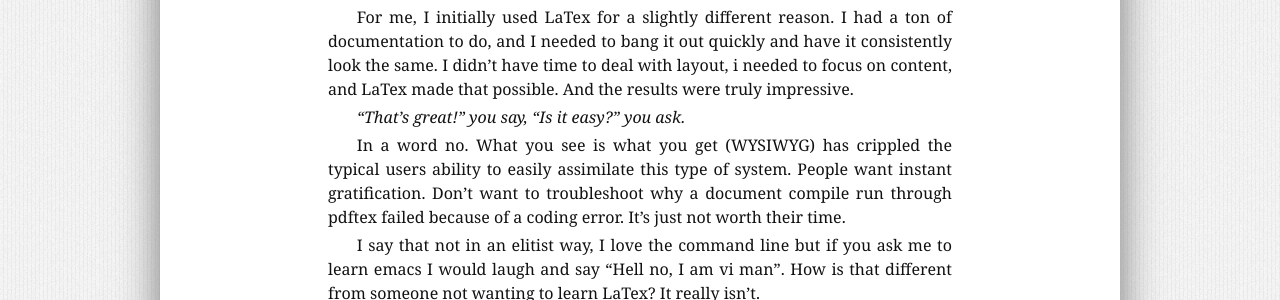
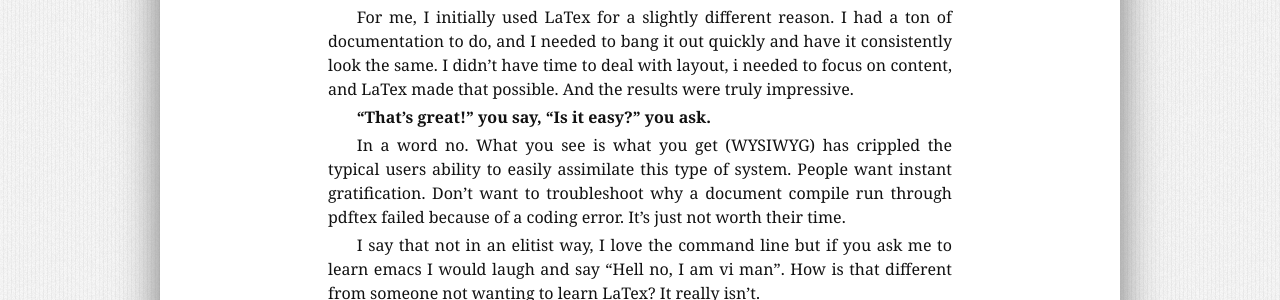
Before and after one commit to stvlange/stvlange.github.com, a Jekyll site: the page built from _posts/2013-04-01-Less-is-More.markdown, in a window 1280 px wide. Shown: the part 1304-1604 px from the top of the page. Built offline with Jekyll 4.4.1, drawn with Linux system fonts in a browser that asks for light colours.

```diff
--- a/_posts/2013-04-01-Less-is-More.markdown
+++ b/_posts/2013-04-01-Less-is-More.markdown
@@ -18,7 +18,7 @@ I say typeset because unlike justification in Word the resulting text looks like
 
 For me, I initially used LaTex for a slightly different reason.  I had a ton of documentation to do, and I needed to bang it out quickly and have it consistently look the same.  I didn't have time to deal with layout, i needed to focus on content, and LaTex made that possible.  And the results were truly impressive.
 
-<cite>*"That's great!" you say, "Is it easy?" you ask.*</cite>
+<b>"That's great!" you say, "Is it easy?" you ask.</b>
 
 In a word no.  What you see is what you get (WYSIWYG) has crippled the typical users ability to easily assimilate this type of system.  People want instant gratification.  Don't want to troubleshoot why a document compile run through pdftex failed because of a coding error.  It's just not worth their time.
 
```
